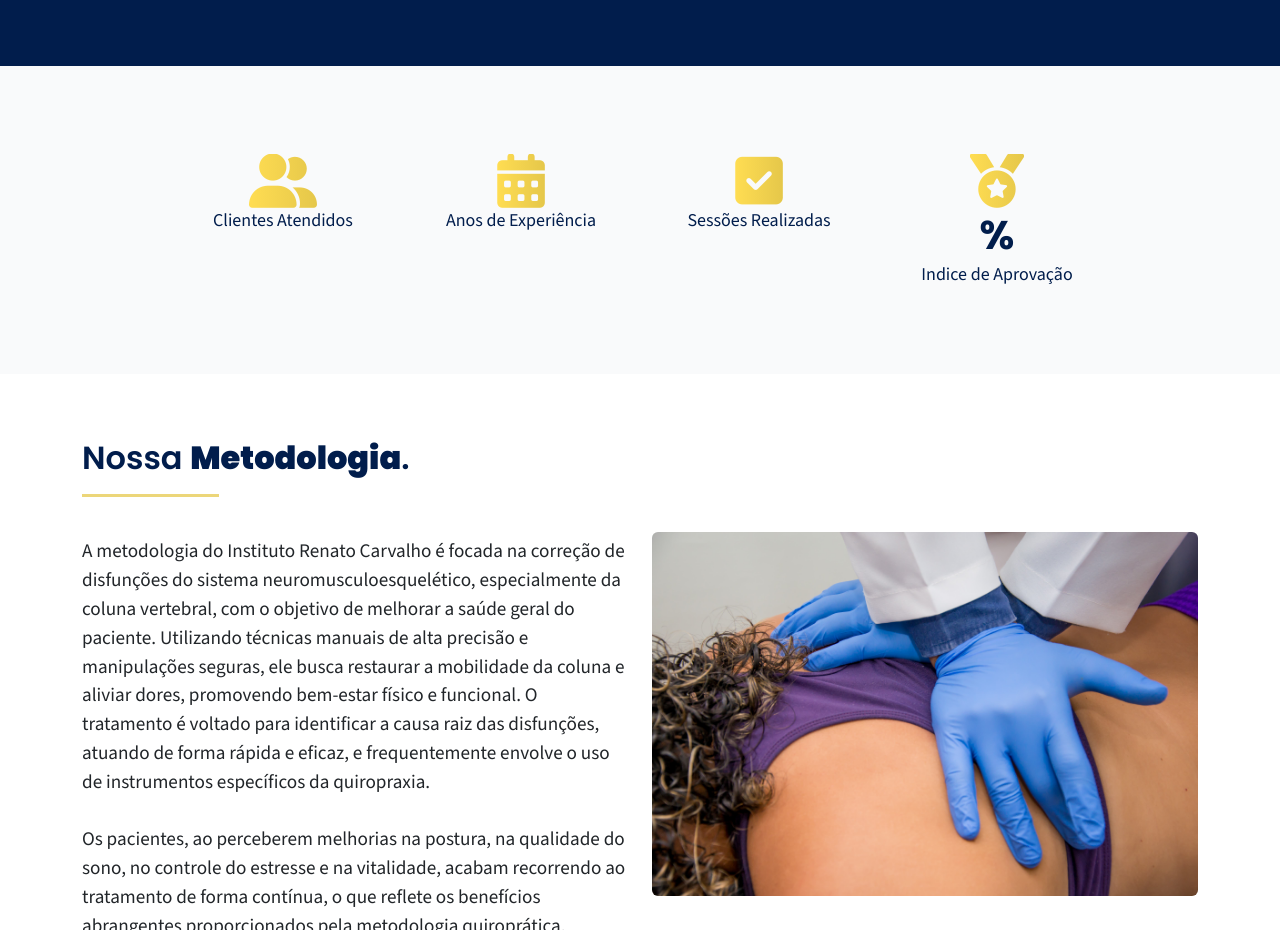
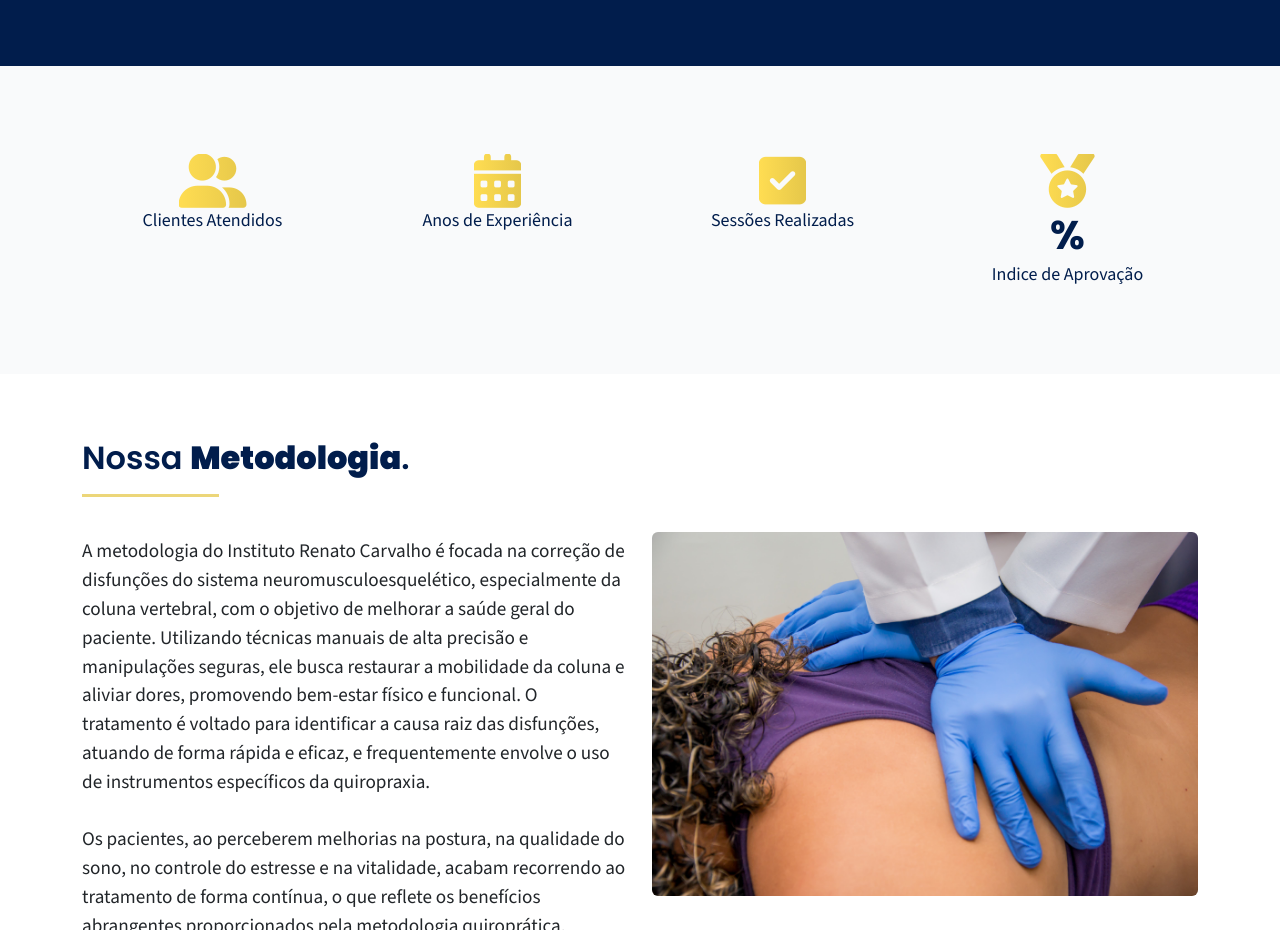
Before and after one commit to edvitor/irc, a plain HTML site: page index.html in a window 1280 px wide. Shown: the part 2220-3150 px from the top of the page. Drawn offline with nearby package versions, Linux system fonts and the light colour scheme; a script that the page names is missing.

Commit message:
sidebar correction

```diff
--- a/index.html
+++ b/index.html
@@ -491,11 +491,11 @@
 
     <!-- contador -->
     <section id="counts" class="bg-w-2 counts">
-    <div class="container py-6">
+    <div class="container py-6 mx-auto">
 
-        <div class="row justify-content-center gap-5 flex-wrap">
+        <div class="row counters">
 
-            <div class="col-lg-2 col-6 text-center py-4">
+            <div class="col-lg-3 col-6 text-center py-4">
                 <i class="fa-solid fa-user-group font-1-xxl gradient-secondary"></i>
                 <br>
                 <span data-purecounter-start="0" data-purecounter-end="10000" data-purecounter-duration="1"
@@ -503,7 +503,7 @@
                 <p class="text-p font-2-m m-0">Clientes Atendidos</p>
             </div>
 
-            <div class="col-lg-2 col-6 text-center py-4">
+            <div class="col-lg-3 col-6 text-center py-4">
                 <i class="fa-solid fa-calendar-days font-1-xxl  gradient-secondary"></i>
                 <br>
                 <span data-purecounter-start="0" data-purecounter-end="20" data-purecounter-duration="1"
@@ -511,7 +511,7 @@
                 <p class="text-p font-2-m m-0">Anos de Experiência</p>
             </div>
 
-            <div class="col-lg-2 col-6 text-center py-4">
+            <div class="col-lg-3 col-6 text-center py-4">
                 <i class="fa-solid fa-square-check font-1-xxl  gradient-secondary"></i>
                 <br>
                 <span data-purecounter-start="0" data-purecounter-end="13000" data-purecounter-duration="1"
@@ -519,7 +519,7 @@
                 <p class="text-p font-2-m m-0">Sessões Realizadas</p>
             </div>
 
-            <div class="col-lg-2 col-6 text-center py-4">
+            <div class="col-lg-3 col-6 text-center py-4">
                 <i class="fa-solid fa-medal font-1-xxl gradient-secondary"></i>
                 <br>
                 <span data-purecounter-start="0" data-purecounter-end="100" data-purecounter-duration="1" data-purecounter-suffix="%" style="font-weight: 700;"  class="purecounter font-1-m fs-1  text-p">%</span>
@@ -738,7 +738,7 @@
     </footer>
 
     <!-- MENU LATERAL -->
-    <div class="offcanvas offcanvas-end bg-p w-50" tabindex="-1" id="offcanvasRight" aria-labelledby="offcanvasRightLabel">
+    <div class="offcanvas offcanvas-end bg-p" tabindex="-1" id="offcanvasRight" aria-labelledby="offcanvasRightLabel">
         <div class="offcanvas-header border-bottom border-3 border-secondary">
             <button type="button" class="btn-close ms-auto" data-bs-dismiss="offcanvas"><i class="fa-solid fa-xmark fs-5"></i></button>
         </div>
```
